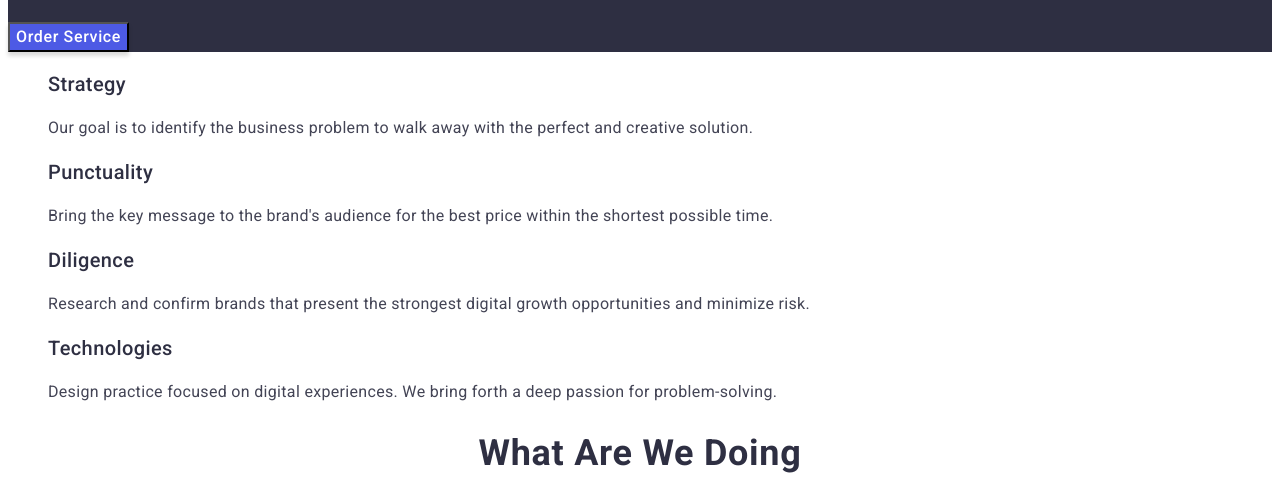
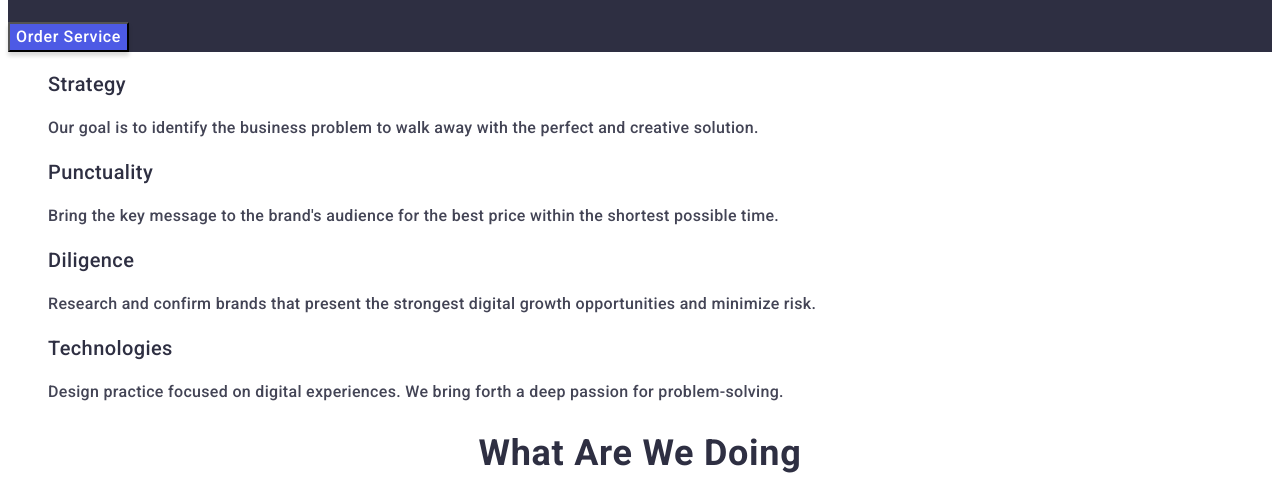
Before and after one commit to Artemskyba/goit-markup-hw-02, a plain HTML site: page index.html in a window 1280 px wide. Shown: the part 312-800 px from the top of the page. Drawn offline with Linux system fonts and the light colour scheme.

Commit message:
re-finish
delete font-weight, font-style for .lists-text

```diff
--- a/css/styles.css
+++ b/css/styles.css
@@ -124,8 +124,6 @@ font-style: normal;
 }
 
 .lists-text {
-    font-weight: 400;
-    font-style:normal;
     color: var(--adress-link-color);
     font-size: 16px;
     line-height: 1.5;
```
